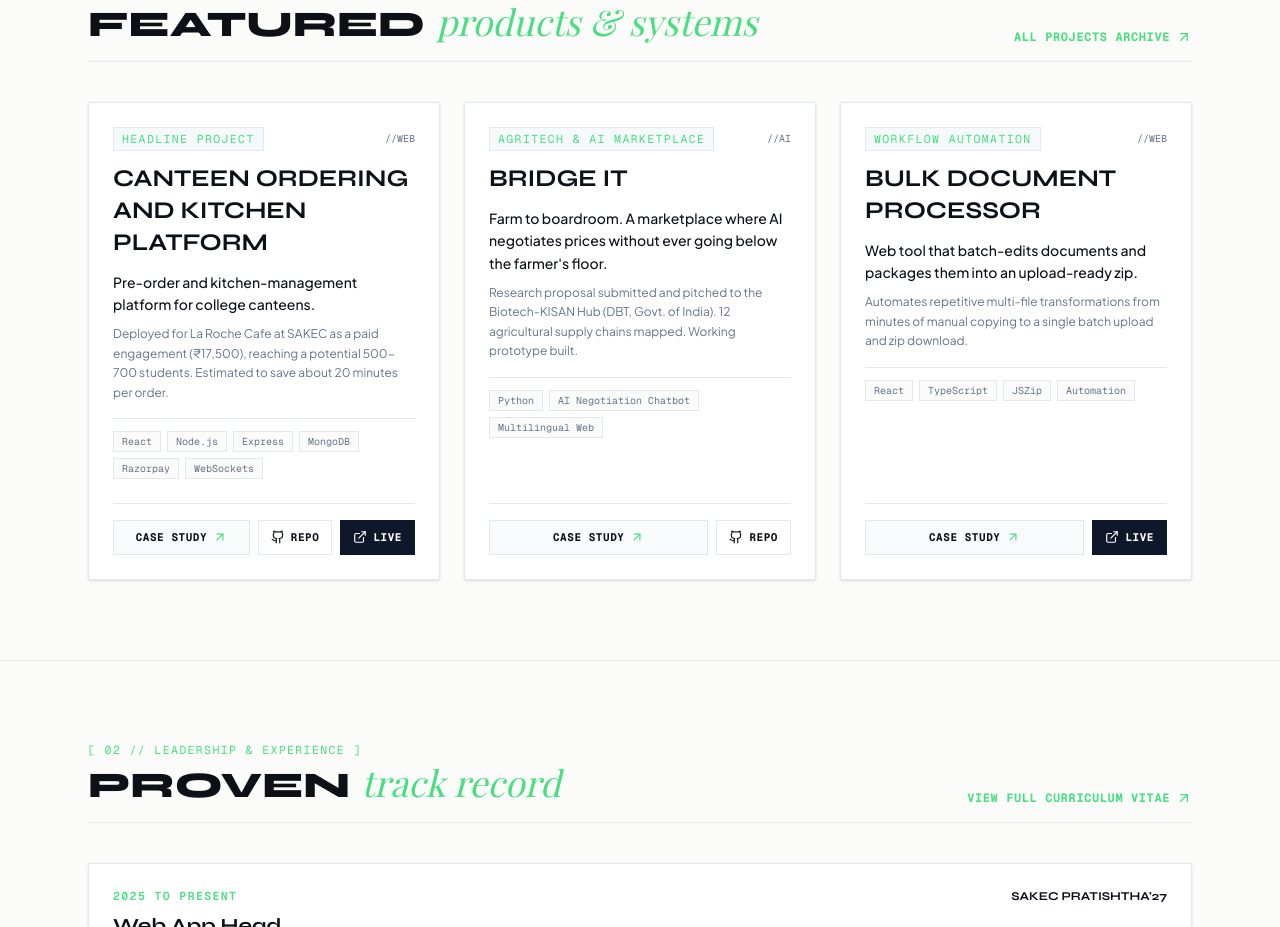
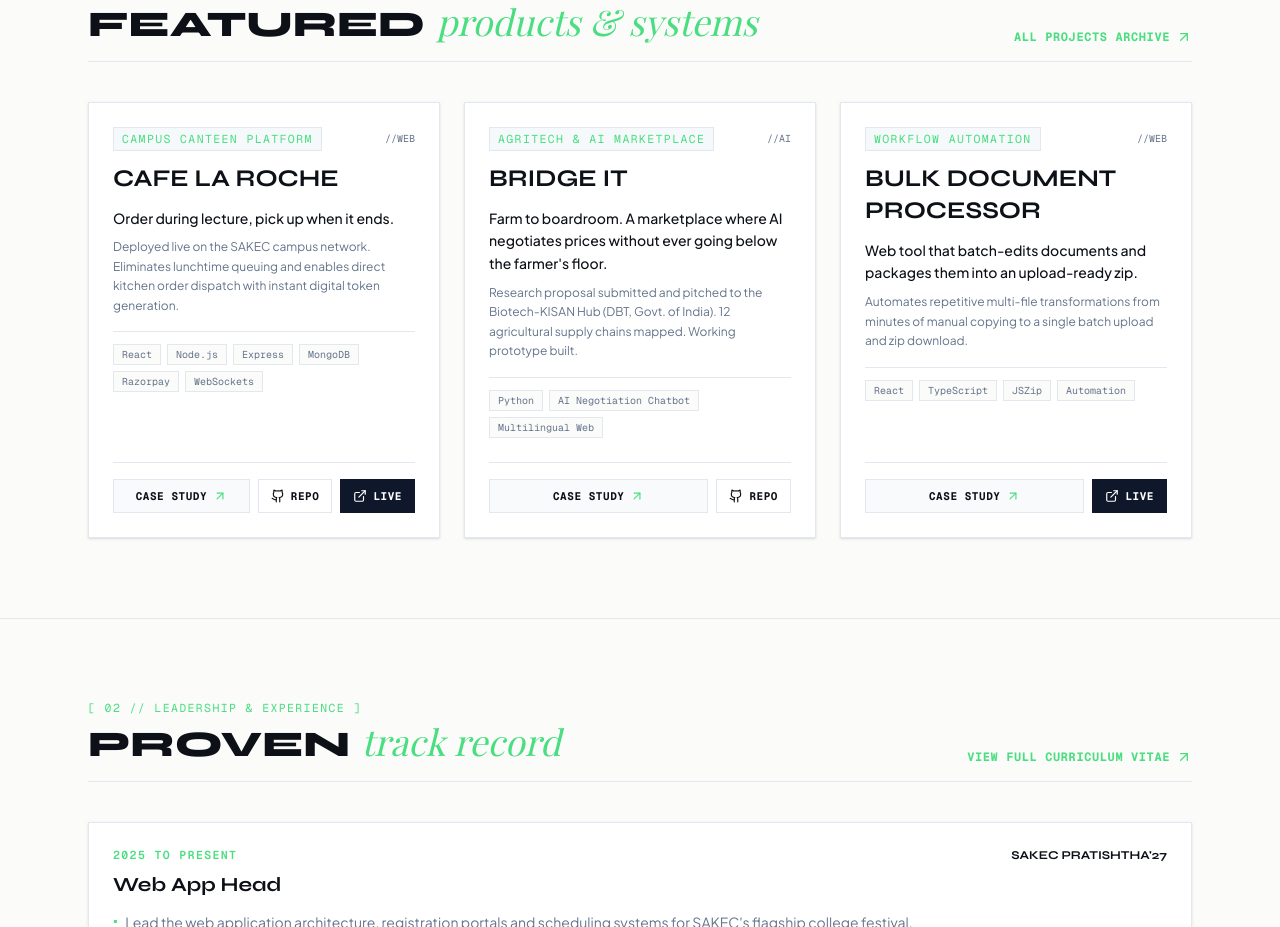
Before and after one commit to tyranthOM/BB-portfolio, a Next.js app: page / in a window 1280 px wide. Shown: the part 820-1747 px from the top of the page. Built offline with nearby package versions, Linux system fonts and the light colour scheme.

Commit message:
feat: use clean Cafe La Roche card format with larochecafe.in and larochecafe.sakec.ac.in links

```diff
--- a/src/app/projects/[slug]/page.tsx
+++ b/src/app/projects/[slug]/page.tsx
@@ -110,7 +110,18 @@ export default async function ProjectCaseStudyPage({
                   className="inline-flex items-center gap-2 px-4 py-2 border border-primary bg-primary text-primary-foreground font-mono text-xs font-bold uppercase hover:opacity-90 transition-opacity"
                 >
                   <ExternalLink className="w-3.5 h-3.5" />
-                  LIVE APPLICATION
+                  LIVE APPLICATION (larochecafe.in)
+                </a>
+              )}
+              {project.slug === "cafe-la-roche" && (
+                <a
+                  href="https://larochecafe.sakec.ac.in"
+                  target="_blank"
+                  rel="noopener noreferrer"
+                  className="inline-flex items-center gap-2 px-4 py-2 border border-border bg-card text-foreground font-mono text-xs font-bold uppercase hover:bg-muted transition-colors"
+                >
+                  <ExternalLink className="w-3.5 h-3.5 text-secondary" />
+                  CAMPUS PORTAL (larochecafe.sakec.ac.in)
                 </a>
               )}
             </div>
--- a/src/app/sitemap.ts
+++ b/src/app/sitemap.ts
@@ -7,7 +7,7 @@ export default function sitemap(): MetadataRoute.Sitemap {
     "/projects",
     "/resume",
     "/contact",
-    "/projects/canteen-platform",
+    "/projects/cafe-la-roche",
     "/projects/bridge-it",
     "/projects/bulk-document-processor",
     "/projects/aegis-match",
--- a/src/data/projects.ts
+++ b/src/data/projects.ts
@@ -56,23 +56,23 @@ export const PERSONAL_INFO = {
 
 export const PROJECTS: Project[] = [
   {
-    slug: "canteen-platform",
-    title: "Canteen Ordering and Kitchen Platform",
+    slug: "cafe-la-roche",
+    title: "CAFE LA ROCHE",
     category: "Web",
-    tag: "Headline Project",
-    oneLiner: "Pre-order and kitchen-management platform for college canteens.",
+    tag: "CAMPUS CANTEEN PLATFORM",
+    oneLiner: "Order during lecture, pick up when it ends.",
     dates: "Jul 2025 to Sep 2025",
     role: "Full Stack Web Developer Intern, Partners Beverages and Solutions (Co-built with Ranjeet Epili and Mitansh Jambusariya)",
     problem:
-      "Long queues at peak hours meant students skipped the canteen, and the canteen lost sales.",
+      "Long lunchtime canteen queues eat into students' break time and cause the canteen to lose peak-hour sales.",
     solution:
-      "Students order from their phones before a lecture ends and pick up on arrival. The kitchen sees live orders on its own screen, and the owner updates menu and prices through a CMS.",
+      "Students order from their phones before a lecture ends and pick up on arrival. The kitchen sees live orders on its own screen with instant digital token generation.",
     keyDecisions:
-      "Strict collegiate authentication (@sakec.ac.in), instant Razorpay digital token verification, and a decoupled reusable multi-tenant architecture: onboarding a new canteen requires only a new menu, not new code.",
+      "Strict collegiate authentication (@sakec.ac.in), instant Razorpay digital token verification, and real-time kitchen WebSocket synchronization.",
     result:
-      "Deployed for La Roche Cafe at SAKEC as a paid engagement (₹17,500), reaching a potential 500-700 students. Estimated to save about 20 minutes per order.",
+      "Deployed live on the SAKEC campus network. Eliminates lunchtime queuing and enables direct kitchen order dispatch with instant digital token generation.",
     stack: ["React", "Node.js", "Express", "MongoDB", "Razorpay", "WebSockets"],
-    liveUrl: "http://121.241.29.115:5050", // [TODO: add larochecafe.in domain once DNS propagates]
+    liveUrl: "https://larochecafe.in",
     githubUrl: "https://github.com/tyranthOM/la-roche-cafe",
     featured: true,
   },
```
